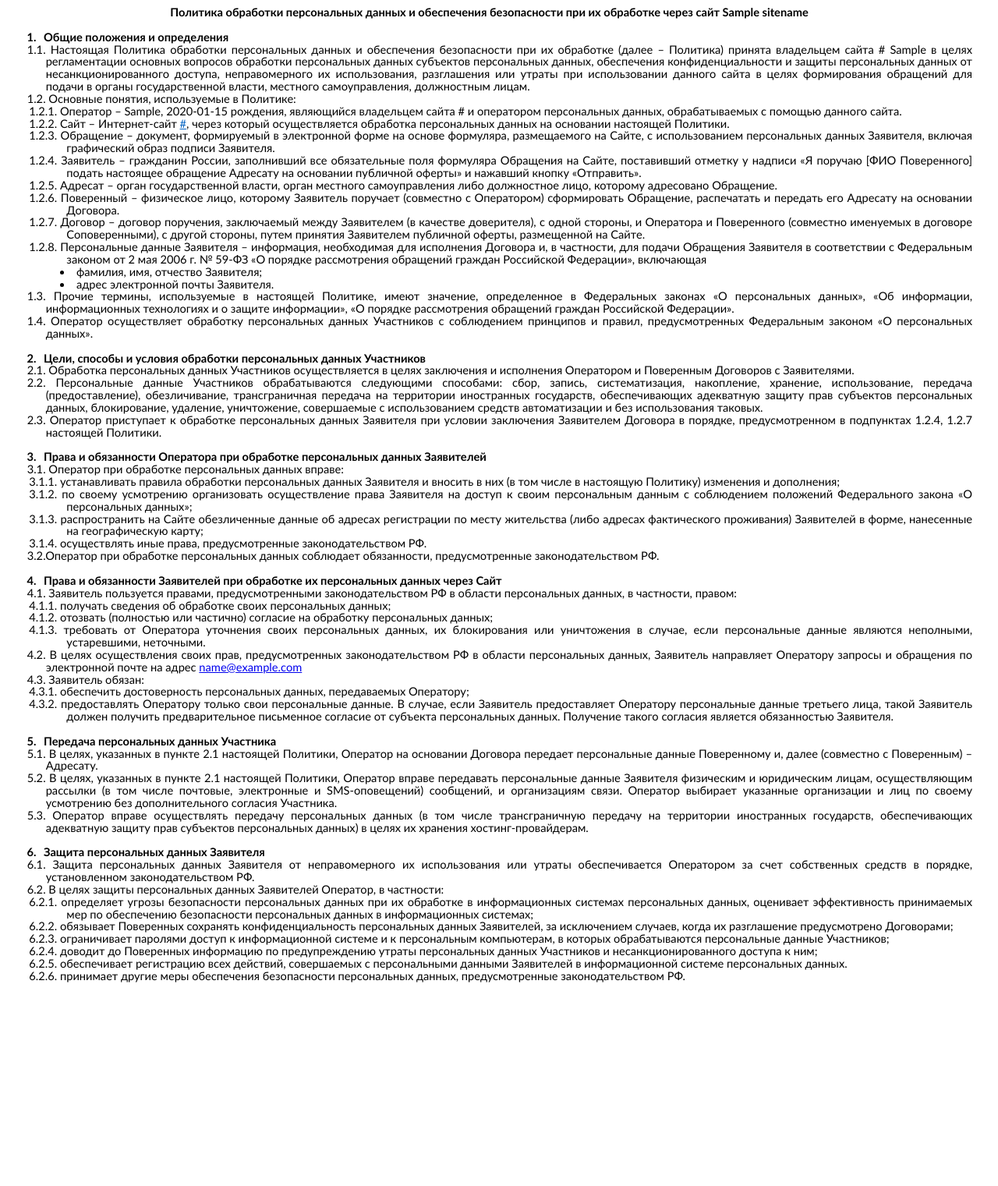
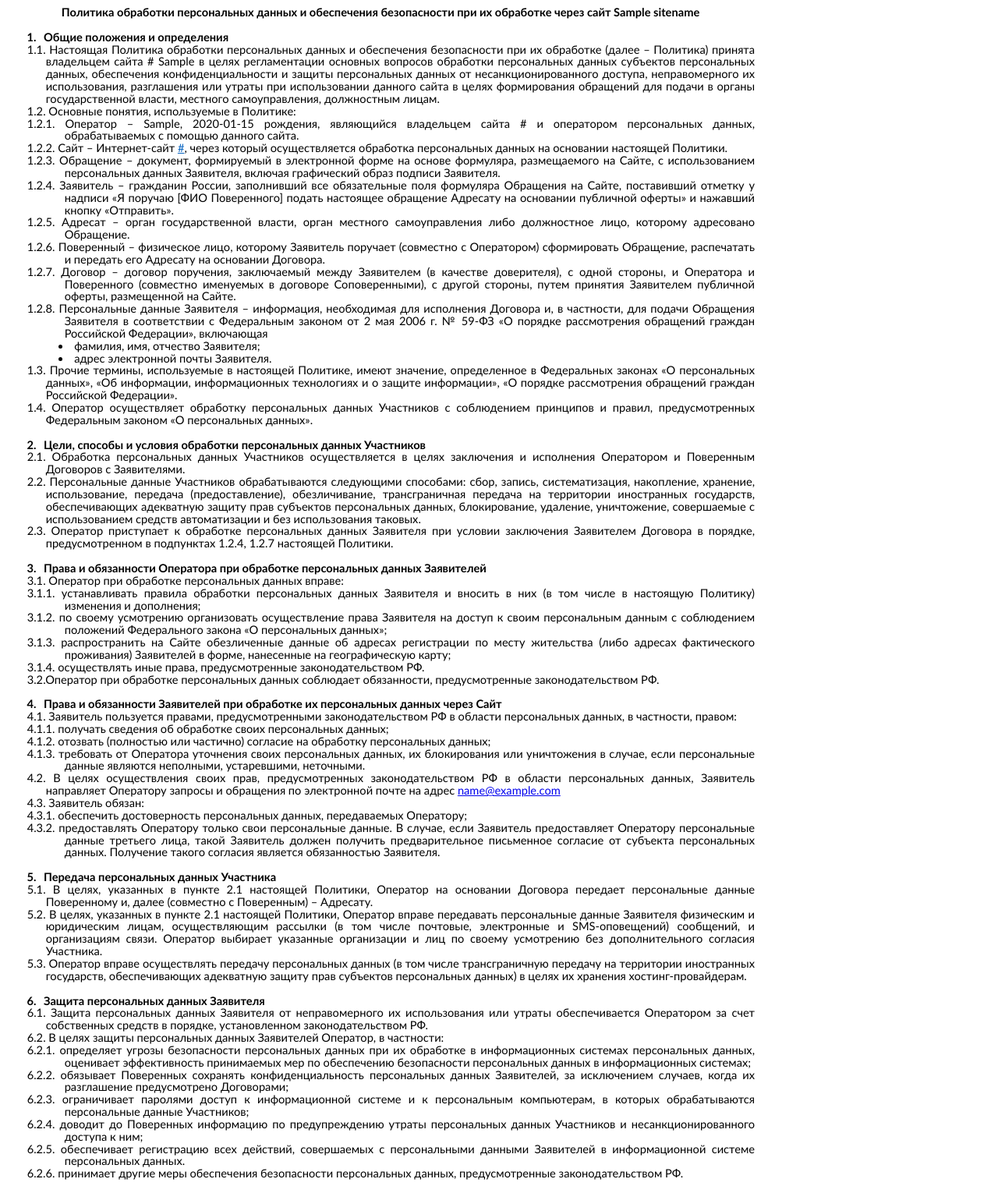
Before and after one commit to CraftCoderr/OpenPetition, a Symfony app: template templates/personal_data_policy.html.twig in a window 1280 px wide. Shown: the whole page at 78% size. Before the commit the page ends 1260 px from the top, so only its background shows below. Run offline with Twig, Linux system fonts and the light colour scheme; the template is opened without the code that fills it: most values are stand-ins (such as "Sample title", 1, 10 or a date in 2020); some libraries are stand-ins or nearby versions.

Commit message:
#6 Fix 'Personal data policy' page design

```diff
--- a/templates/personal_data_policy.html.twig
+++ b/templates/personal_data_policy.html.twig
@@ -44,6 +44,8 @@
 		<style type="text/css">
 			body {
 				padding-right: 25px;
+				max-width: 60em;
+				font-family: Calibri, Arial, Sans-Serif;
 			}
 			ul {
 				list-style-type: disc;
@@ -54,7 +56,6 @@
 				text-align:center;
 				line-height: 108%;
 				font-size: 11pt;
-				font-family: Calibri;
 				font-weight:bold;
 			}
 			.li-1 {
@@ -62,7 +63,6 @@
 				text-align: justify;
 				line-height: 108%;
 				padding-left: 4.49pt;
-				font-family: Calibri;
 				font-size: 11pt;
 				font-weight: bold
 			}
@@ -73,9 +73,8 @@
 				list-style-position: inside;
 			}
 			.li-3 {
-				margin-left: 18pt;
+				margin-left: 16pt;
 				text-indent: -36pt;
-				-aw-list-padding-sml: 5.94pt;
 			}
 			.uli {
 				margin-top: 0pt;
```
